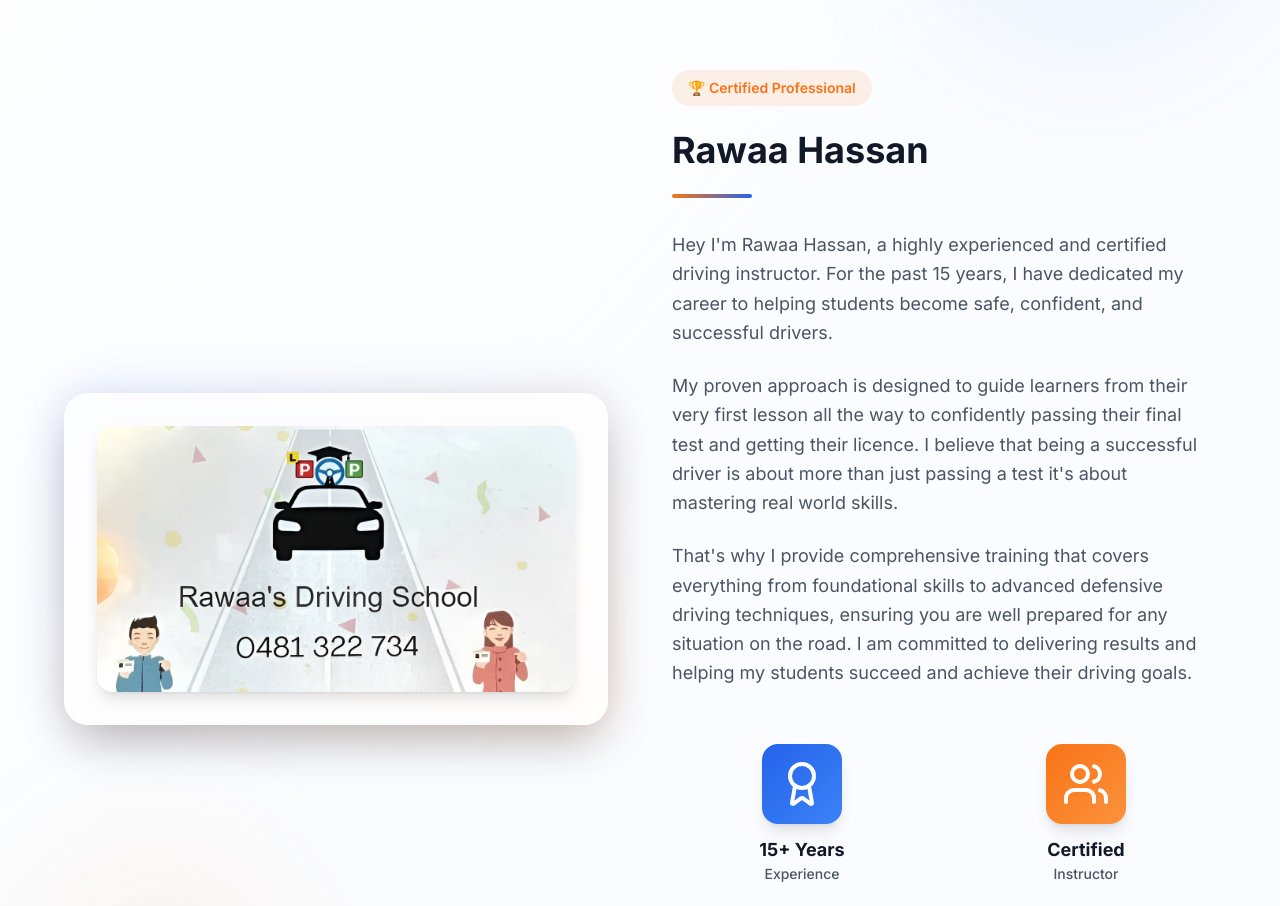
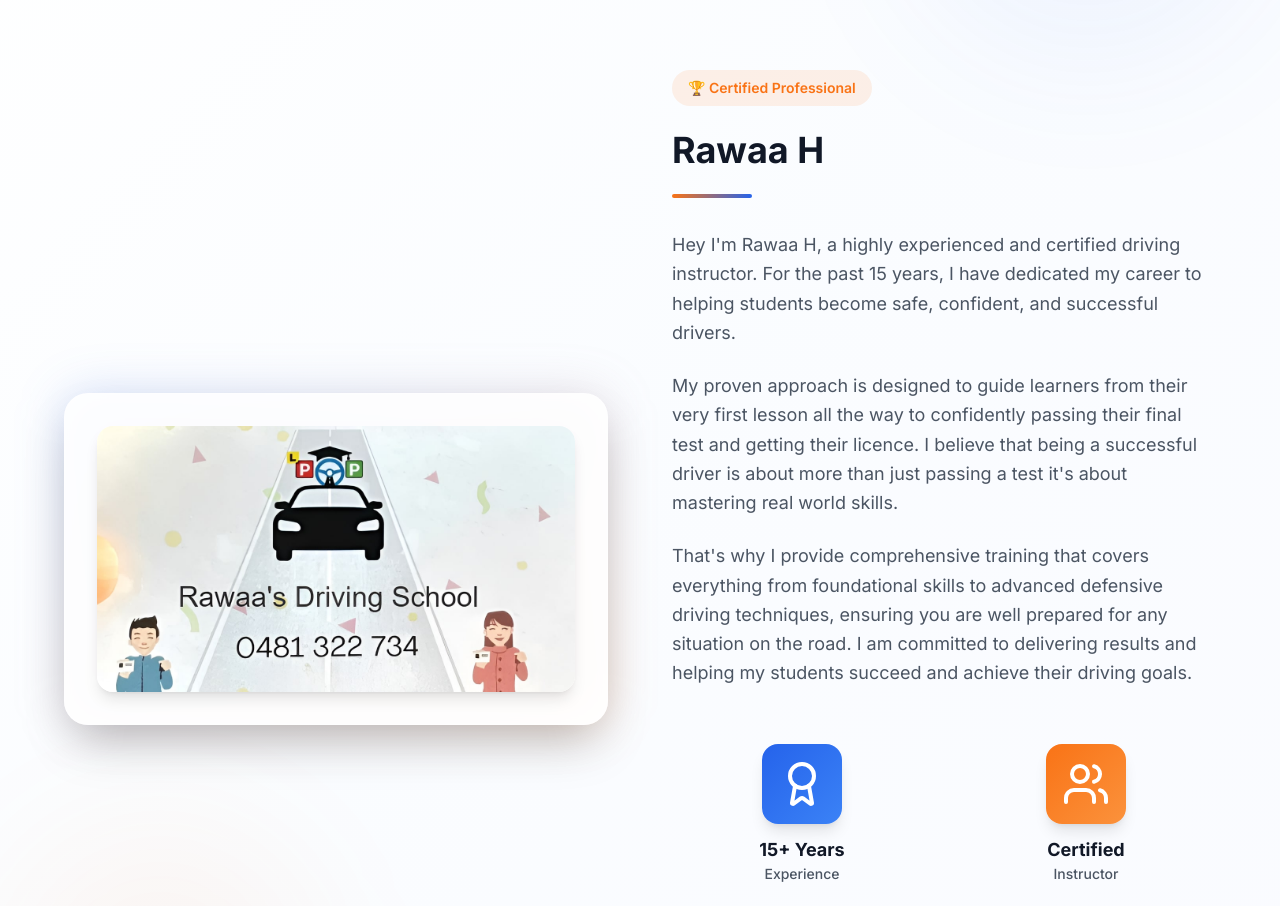
Before and after one commit to Saadasw/drivingSchool, a React (Vite) app: page / in a window 1280 px wide. Shown: the part 1240-2146 px from the top of the page. Built offline with nearby package versions, Linux system fonts and the light colour scheme; no server answers; the database is empty.

Commit message:
Update instructor name from Hassan to H
- Changed 'Rawaa Hassan' to 'Rawaa H' in About section
- Updated main heading, introduction text, and image alt text
- Maintains consistency throughout the instructor profile

```diff
--- a/src/components/About.tsx
+++ b/src/components/About.tsx
@@ -30,7 +30,7 @@ const About: React.FC = () => {
                 <div className="relative bg-white/90 backdrop-blur-sm rounded-3xl p-8 shadow-2xl border border-white/20">
                   <img
                     src="/rawaa-driving-school.jpg"
-                    alt="Rawaa Hassan - Certified Driving Instructor"
+                    alt="Rawaa H - Certified Driving Instructor"
                     className="w-full h-auto rounded-2xl shadow-lg group-hover:scale-105 transition-transform duration-500"
                   />
                 </div>
@@ -43,14 +43,14 @@ const About: React.FC = () => {
                   <span className="text-driving-orange font-semibold text-sm">🏆 Certified Professional</span>
                 </div>
                 <h3 className="text-3xl md:text-4xl font-bold text-gray-900">
-                  Rawaa Hassan
+                  Rawaa H
                 </h3>
                 <div className="w-20 h-1 bg-gradient-to-r from-driving-orange to-driving-blue rounded-full"></div>
               </div>
 
               <div className="space-y-6 text-lg text-gray-600 leading-relaxed">
                 <p>
-                  Hey I'm Rawaa Hassan, a highly experienced and certified driving instructor.
+                  Hey I'm Rawaa H, a highly experienced and certified driving instructor.
                   For the past 15 years, I have dedicated my career to helping students become
                   safe, confident, and successful drivers.
                 </p>
```
